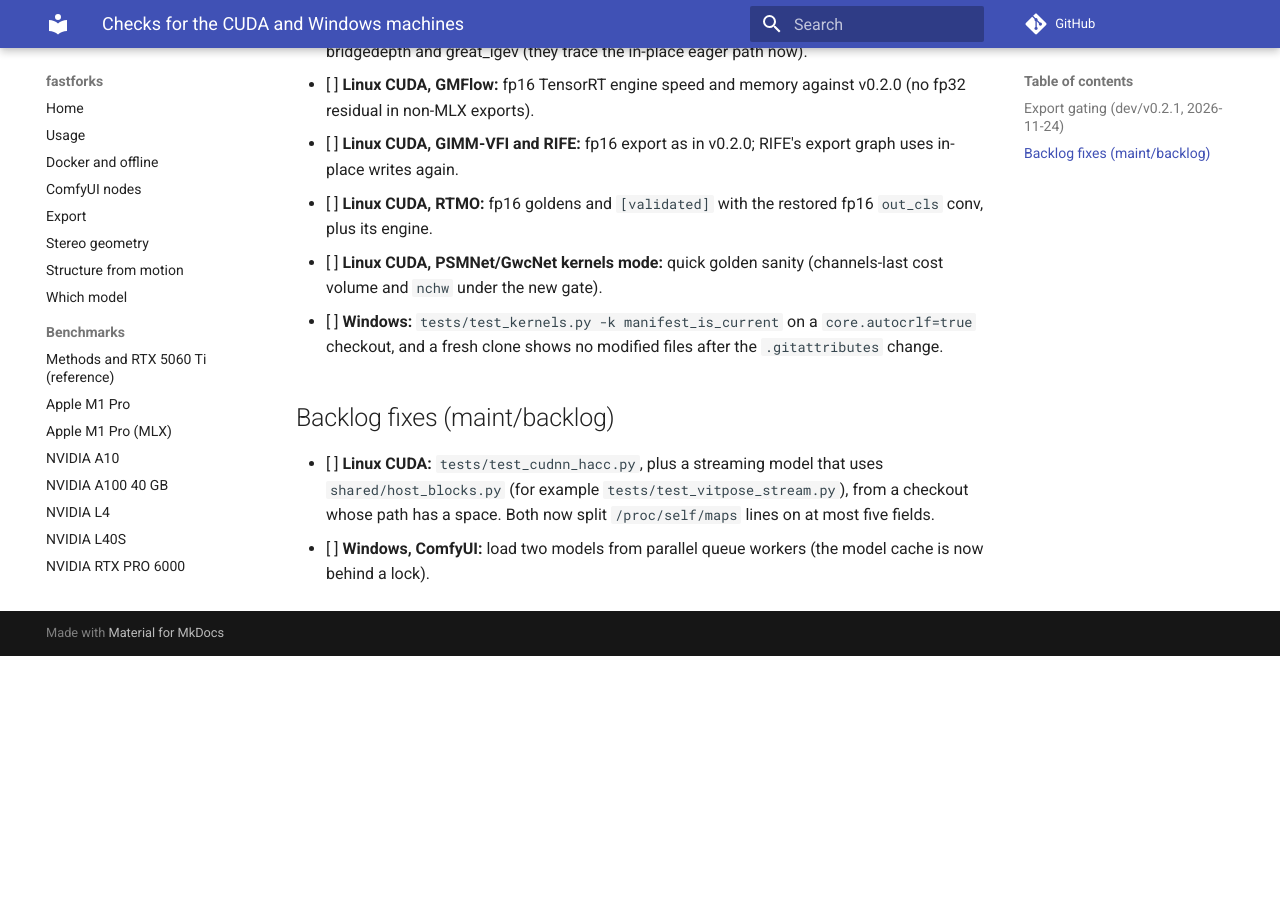
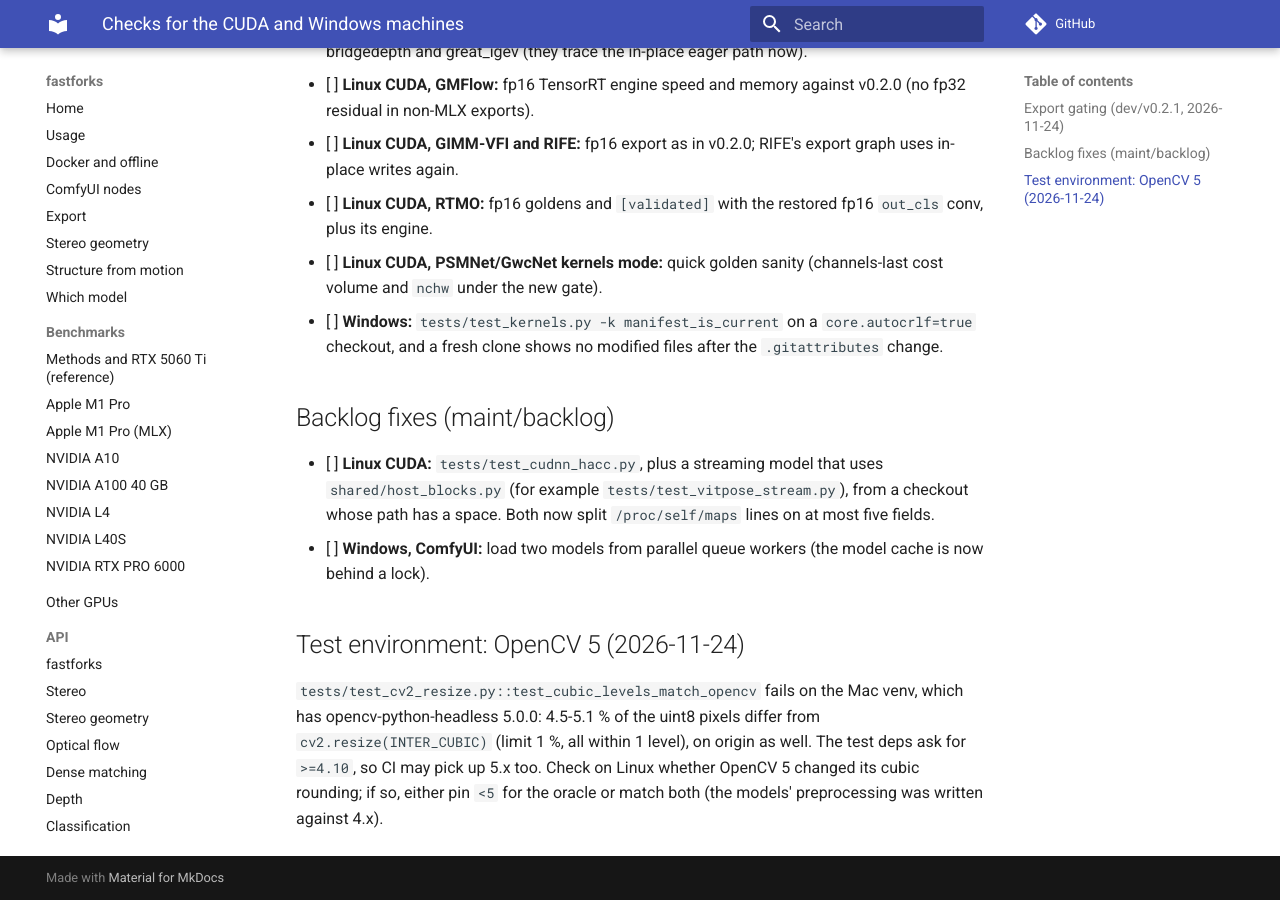
Before and after one commit to kleinicke/fastforks, an MkDocs documentation site: the page built from docs/plans/cuda-windows-checks.md, in a window 1280 px wide and 900 px high, scrolled down 512 px. Built offline with MkDocs 1.6.1 and Material for MkDocs 9.7.7, drawn with Linux system fonts in a browser that asks for light colours; comment, search, counter and statistics services are not loaded; before the commit the page ends 1168 px from its top, so only the background shows below that.

Commit message:
Plan: the cubic resize test against OpenCV 5
Co-Authored-By: Claude Opus 5.5 <noreply@anthropic.com>

```diff
--- a/docs/plans/cuda-windows-checks.md
+++ b/docs/plans/cuda-windows-checks.md
@@ -27,3 +27,11 @@ eager path as in v0.2.0. Mac coverage: 8 CPU ONNX exports and 16 MLX goldens.
   example `tests/test_vitpose_stream.py`), from a checkout whose path has a space. Both now split
   `/proc/self/maps` lines on at most five fields.
 - [ ] **Windows, ComfyUI:** load two models from parallel queue workers (the model cache is now behind a lock).
+
+## Test environment: OpenCV 5 (2026-11-24)
+
+`tests/test_cv2_resize.py::test_cubic_levels_match_opencv` fails on the Mac venv, which has opencv-python-headless
+5.0.0: 4.5-5.1 % of the uint8 pixels differ from `cv2.resize(INTER_CUBIC)` (limit 1 %, all within 1 level), on
+origin as well. The test deps ask for `>=4.10`, so CI may pick up 5.x too. Check on Linux whether OpenCV 5 changed
+its cubic rounding; if so, either pin `<5` for the oracle or match both (the models' preprocessing was written
+against 4.x).
```
